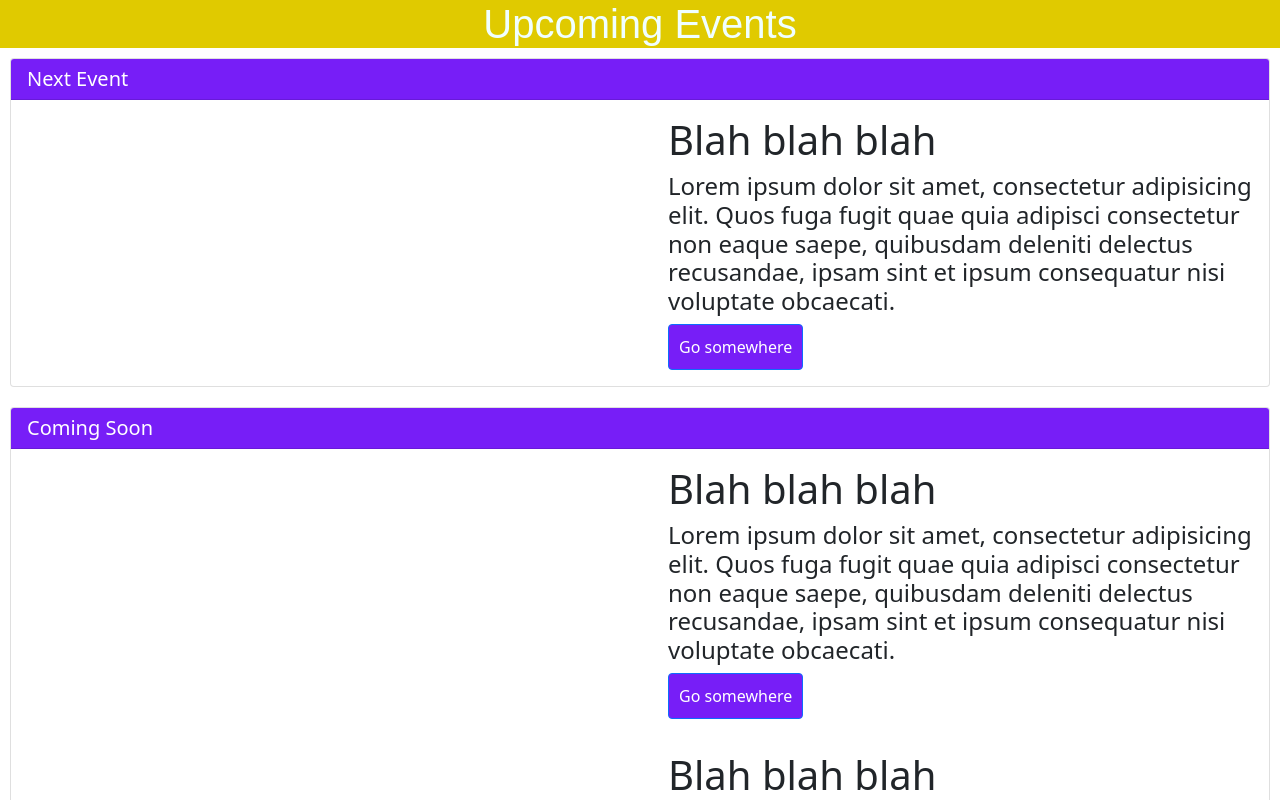
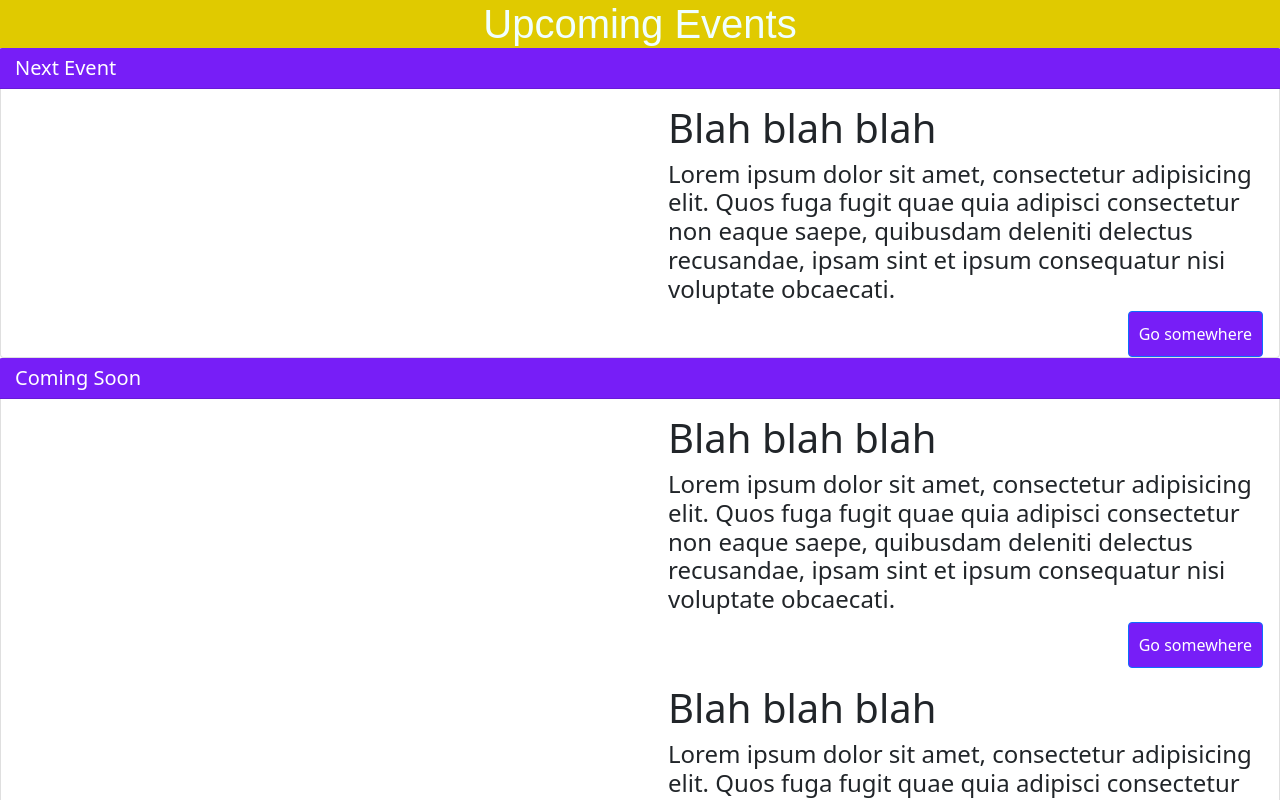
Before and after one commit to AlexHappyCode/upcoming_events, a React (Create React App) app: page / in a window 1280 px wide. Shown: the top 800 px of the page. Built offline with nearby package versions, Linux system fonts and the light colour scheme; a web font is replaced by a local one.

Commit message:
Fixed a bunch of stuff that looked ugly

```diff
--- a/src/components/Content.jsx
+++ b/src/components/Content.jsx
@@ -1,6 +1,5 @@
 import React from 'react';
 import { Container, CardGroup, Card, Row, Col, Button } from 'react-bootstrap';
-
 
 
 export default function Content() {
@@ -99,7 +98,7 @@ return(
               <Card.Text as="h4">
                 Lorem ipsum dolor sit amet, consectetur adipisicing elit. Quos fuga fugit quae quia adipisci consectetur non eaque saepe, quibusdam deleniti delectus recusandae, ipsam sint et ipsum consequatur nisi voluptate obcaecati.
               </Card.Text>
-              <div id= 'button'>
+              <div>
               <Button style={buttonStyle}>Go somewhere</Button>
               </div>
               </Card.Body>
@@ -121,16 +120,22 @@ return(
 // This is where the styles ares
 const buttonStyle = {
     alignItems: 'center',
+    float: 'right',
     backgroundColor: '#771EF7',
     padding: 10,
 
   };
 const headerStyle={
+    marginTop: -1,
+    marginLeft:-2,
+    marginRight:-2,
+    marginBottom:-1.5,
+
     backgroundColor: '#771EF7',
     color: '#FFFFFF',
 }
 const containerStyle ={
-    padding:10,
+    padding:0,
 }
 const rowStyle ={
   border:'2px solid black',
--- a/src/components/Header.css
+++ b/src/components/Header.css
@@ -4,6 +4,7 @@
   font-size: 40px;
   background-color: rgb(224, 202, 0);
   color: azure;
-  margin: 0%;
+  margin: 0;
   font-family: "Zen Kurenaido", sans-serif;
+  padding: 1;
 }
```
